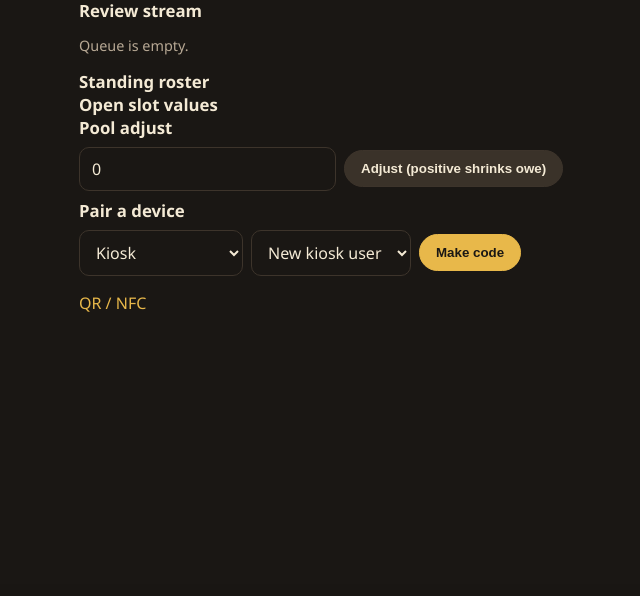
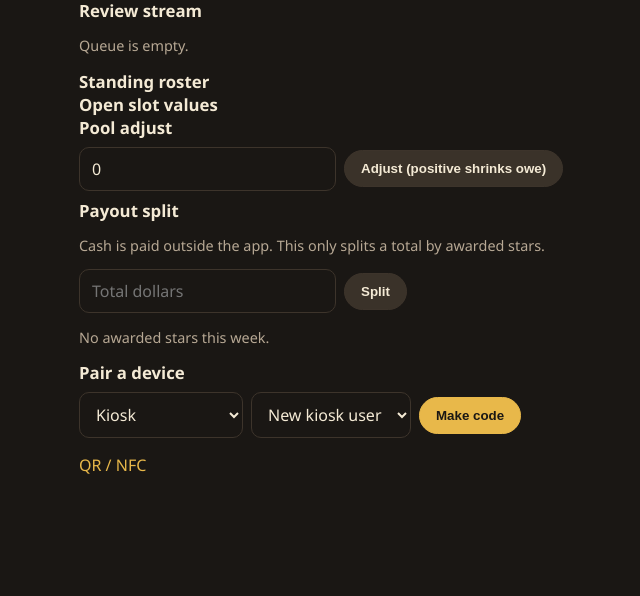
Before and after one commit to darrint/chore-stars, a FastAPI app: template chore_stars/templates/parent.html in a window 1280 px wide. Shown: the part 216-812 px from the top of the page, without its empty margins (87-727 px from the left). Before the commit the page ends 528 px from the top, so only its background shows below. Run offline with FastAPI, Linux system fonts and the light colour scheme; the template is opened without the code that fills it, so the values that code supplies are empty.

Commit message:
Save camera shots immediately and split payout by stars
Open camera is the only picker and uploads on Use this shot. Trash is
four times a day, outdoor work is split, and the parent desk divides a
cash total by awarded stars. Advertised capacity may exceed the purse.

```diff
--- a/chore_stars/app.py
+++ b/chore_stars/app.py
@@ -1,3 +1,4 @@
+from decimal import Decimal, InvalidOperation
 from pathlib import Path
 
 from fastapi import Depends, FastAPI, File, Form, HTTPException, Request, UploadFile
@@ -42,6 +43,7 @@ from chore_stars.services import (
     grab_slot,
     leaderboard,
     live_grabs,
+    payout_split,
     proof_of,
     release_grab,
     review_grab,
@@ -455,11 +457,21 @@ def create_app(settings: Settings | None = None) -> FastAPI:
         )
 
     @app.get("/parent", response_class=HTMLResponse)
-    def parent_home(request: Request, db: Session = Depends(get_db)):
+    def parent_home(request: Request, payout: str = "", db: Session = Depends(get_db)):
         user = need_user(request, db)
         if user.role != "parent":
             raise HTTPException(status_code=403)
         week = ensure_week(db, settings)
+        payout_shares = None
+        payout_error = None
+        if payout.strip():
+            try:
+                amount = Decimal(payout.strip())
+                if amount < 0 or amount.as_tuple().exponent < -2:
+                    raise ValueError("Use dollars and cents.")
+                payout_shares = payout_split(db, week, int(amount * 100))
+            except (InvalidOperation, ValueError) as exc:
+                payout_error = "Use dollars and cents." if isinstance(exc, InvalidOperation) else str(exc)
         pending = (
             db.execute(
                 select(Grab)
@@ -496,6 +508,9 @@ def create_app(settings: Settings | None = None) -> FastAPI:
                 standings=standings,
                 open_slots_list=open_slots_list,
                 residents=residents,
+                payout=payout,
+                payout_shares=payout_shares,
+                payout_error=payout_error,
             ),
         )
 
--- a/chore_stars/seed.py
+++ b/chore_stars/seed.py
@@ -9,10 +9,15 @@ TEMPLATES = [
     ("vacuum-rugs", "Vacuum rugs", 2, 1, "day"),
     ("load-laundry", "Load laundry", 1, 2, "day"),
     ("sort-laundry", "Sort and distribute clean laundry", 4, 1, "day"),
+    ("take-out-trash", "Take out trash", 1, 4, "day"),
     ("mow-lawn", "Mow lawn", 7, 1, "week"),
-    ("edge-prune-blow", "Edge, prune, blow", 6, 1, "week"),
+    ("edge", "Edge", 2, 1, "week"),
+    ("blow", "Blow", 2, 1, "week"),
+    ("outdoor-weeding", "Outdoor weeding", 2, 1, "week"),
     ("burn-boxes", "Burn boxes", 3, 1, "week"),
 ]
+
+RETIRED = ("edge-prune-blow",)
 
 
 def week_advertised_capacity() -> int:
@@ -53,6 +58,7 @@ def seed_templates(db: Session) -> None:
         template.default_stars = stars
         template.cap = cap
         template.period = period
+        template.active = True
         open_slots = db.query(ChoreSlot).filter(
             ChoreSlot.template_id == template.id,
             ChoreSlot.status == "open",
@@ -64,6 +70,16 @@ def seed_templates(db: Session) -> None:
             for slot in open_slots:
                 if slot.sequence > cap:
                     db.delete(slot)
+    for slug in RETIRED:
+        template = by_slug.get(slug)
+        if template is None:
+            continue
+        template.active = False
+        for slot in db.query(ChoreSlot).filter(
+            ChoreSlot.template_id == template.id,
+            ChoreSlot.status == "open",
+        ):
+            db.delete(slot)
     db.flush()
 
 
--- a/chore_stars/services.py
+++ b/chore_stars/services.py
@@ -245,6 +245,36 @@ def claim_stars(db: Session, user: User, week: Week) -> int:
     return pending
 
 
+def payout_split(db: Session, week: Week, total_cents: int) -> list[dict]:
+    if total_cents < 0:
+        raise ValueError("Payout cannot be negative.")
+    rows = db.execute(
+        select(User.name, func.coalesce(func.sum(StarEvent.amount), 0))
+        .join(StarEvent, StarEvent.user_id == User.id)
+        .where(User.role == "resident", StarEvent.week_id == week.id, StarEvent.kind == "award")
+        .group_by(User.id, User.name)
+        .order_by(User.name)
+    ).all()
+    awarded = [(name, int(stars)) for name, stars in rows if int(stars) > 0]
+    total_stars = sum(stars for _name, stars in awarded)
+    if total_stars == 0:
+        return []
+    shares = []
+    for name, stars in awarded:
+        exact = total_cents * stars
+        shares.append({"name": name, "stars": stars, "cents": exact // total_stars, "rem": exact % total_stars})
+    leftover = total_cents - sum(row["cents"] for row in shares)
+    for row in sorted(shares, key=lambda item: (-item["rem"], item["name"])):
+        if leftover <= 0:
+            break
+        row["cents"] += 1
+        leftover -= 1
+    for row in shares:
+        row["dollars"] = f"{row['cents'] / 100:.2f}"
+        del row["rem"]
+    return shares
+
+
 def adjust_pool(db: Session, week: Week, amount: int) -> None:
     week.pool_adjust += amount
     recalc_week_pool(db, week)
--- a/chore_stars/static/sw.js
+++ b/chore_stars/static/sw.js
@@ -1,4 +1,4 @@
-const CACHE = "chore-stars-v2";
+const CACHE = "chore-stars-v3";
 const SHELL = ["/static/style.css", "/static/app.js", "/static/icon.svg", "/manifest.json"];
 
 self.addEventListener("install", (event) => {
--- a/chore_stars/templates/parent.html
+++ b/chore_stars/templates/parent.html
@@ -74,6 +74,26 @@
 </section>
 
 <section>
+  <h2>Payout split</h2>
+  <p class="muted">Cash is paid outside the app. This only splits a total by awarded stars.</p>
+  <form class="row" method="get" action="/parent">
+    <input type="number" name="payout" min="0" step="0.01" value="{{ payout }}" placeholder="Total dollars">
+    <button class="btn" type="submit">Split</button>
+  </form>
+  {% if payout_error %}
+  <p class="muted">{{ payout_error }}</p>
+  {% elif payout_shares is not none and not payout_shares %}
+  <p class="muted">No awarded stars this week.</p>
+  {% elif payout_shares %}
+  <ul class="board">
+    {% for row in payout_shares %}
+    <li><span>{{ row.name }} · {{ row.stars }}★</span><span>${{ row.dollars }}</span></li>
+    {% endfor %}
+  </ul>
+  {% endif %}
+</section>
+
+<section>
   <h2>Pair a device</h2>
   <form class="row" method="post" action="/parent/pair">
     <select name="role">
```
Also changed, not shown: AGENTS.md (+4 -4 lines), chore-stars-plan.md (+5 -1 lines), chore_stars/templates/grab.html (+33 -66 lines), tests/test_loop.py (+77 -4 lines), tests/test_week.py (+9 -2 lines), README.md.
